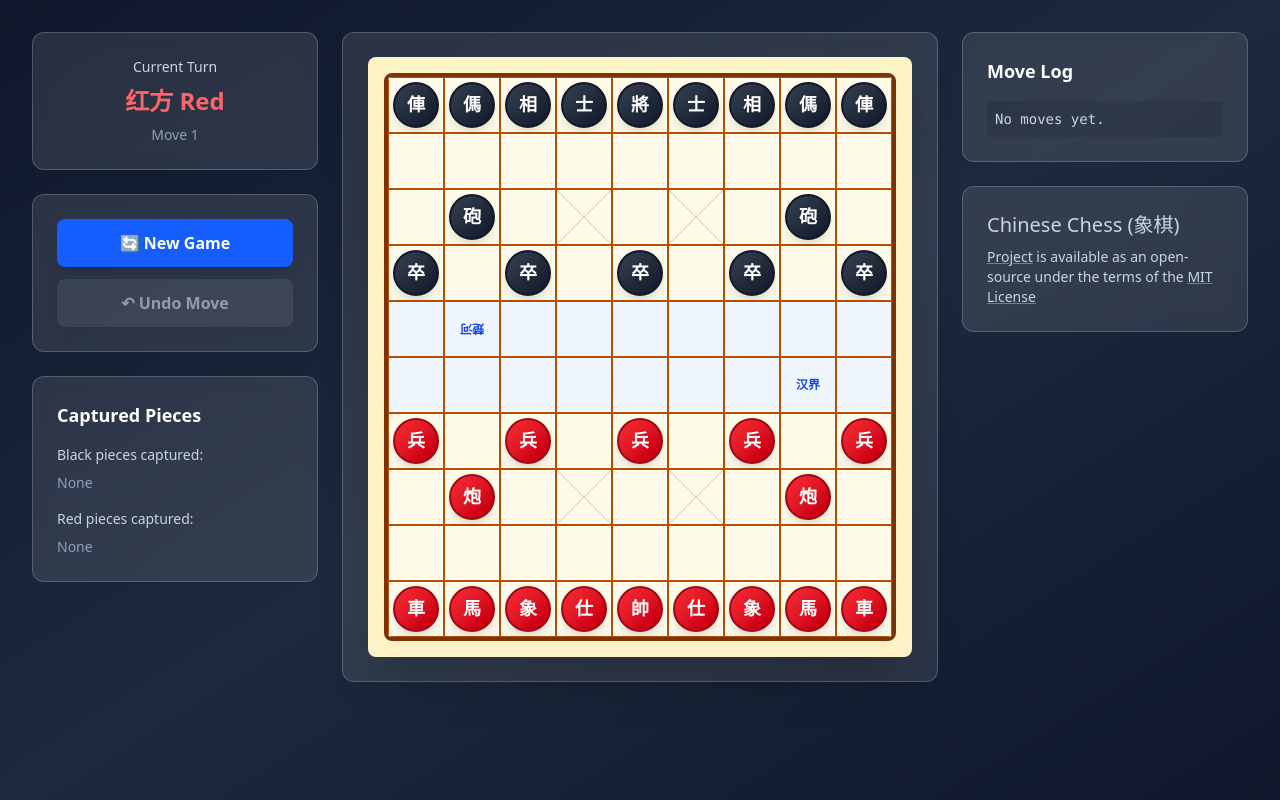
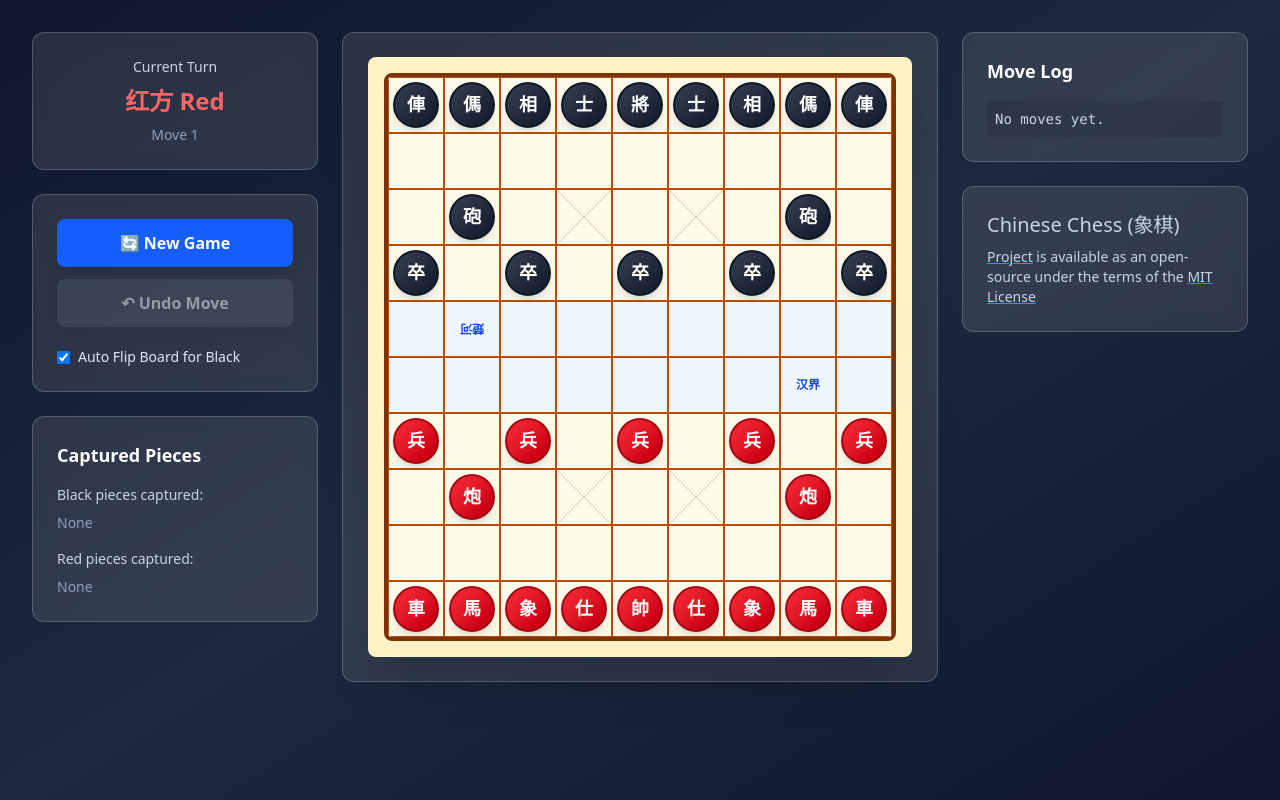
Before and after one commit to leecheeyong/chinese-chess, a Vue app: page / in a window 1280 px wide. Built offline with nearby package versions, Linux system fonts and the light colour scheme.

Commit message:
added flip chess board feature in desktop mode

```diff
--- a/src/components/ChineseChess.vue
+++ b/src/components/ChineseChess.vue
@@ -10,6 +10,7 @@ const possibleMoves = ref([]);
 const lastMove = ref(null);
 const capturedPieces = ref({ red: [], black: [] });
 const showMoveLogMobile = ref(false);
+const autoFlipBoard = ref(true);
 
 const initializeBoard = () => {
   const board = Array(10)
@@ -395,6 +396,8 @@ const currentPlayerInCheck = computed(() => {
   return isKingInCheck(gameBoard.value, currentPlayer.value);
 });
 
+const isFlipped = computed(() => autoFlipBoard.value && currentPlayer.value === "black");
+
 const moveLogText = computed(() => {
   if (!gameHistory.value.length) return "No moves yet.";
   return gameHistory.value
@@ -656,6 +659,10 @@ const moveLogText = computed(() => {
             >
               ↶ Undo Move
             </button>
+            <div class="flex items-center mt-2">
+              <input id="flip-toggle" type="checkbox" v-model="autoFlipBoard" class="mr-2" />
+              <label for="flip-toggle" class="text-sm text-slate-200 select-none cursor-pointer">Auto Flip Board for Black</label>
+            </div>
           </div>
         </div>
         <div
@@ -707,7 +714,8 @@ const moveLogText = computed(() => {
           <div class="flex justify-center">
             <div class="inline-block bg-amber-100 rounded-lg p-4 shadow-2xl">
               <div
-                class="grid grid-cols-9 gap-0 border-4 border-amber-900 rounded-lg overflow-hidden"
+                class="grid grid-cols-9 gap-0 border-4 border-amber-900 rounded-lg overflow-hidden transition-transform duration-500 board-rotate-desktop"
+                :class="{ 'flipped-desktop': isFlipped }"
               >
                 <template v-for="(row, rowIndex) in gameBoard" :key="rowIndex">
                   <div
@@ -842,4 +850,12 @@ const moveLogText = computed(() => {
 .animate-pulse {
   animation: pulse 2s cubic-bezier(0.4, 0, 0.6, 1) infinite;
 }
+
+.flipped-desktop {
+  transform: rotate(180deg);
+}
+
+.flipped-desktop .font-chinese {
+  transform: rotate(180deg);
+}
 </style>
--- a/src/style.css
+++ b/src/style.css
@@ -1,5 +1,5 @@
+@import url("https://fonts.googleapis.com/css2?family=Noto+Serif+SC:wght@200..900&display=swap");
 @import "tailwindcss";
-@import url("https://fonts.googleapis.com/css2?family=Noto+Serif+SC:wght@200..900&display=swap");
 
 .font-chinese {
   font-family: "Noto Serif SC", serif;
```
